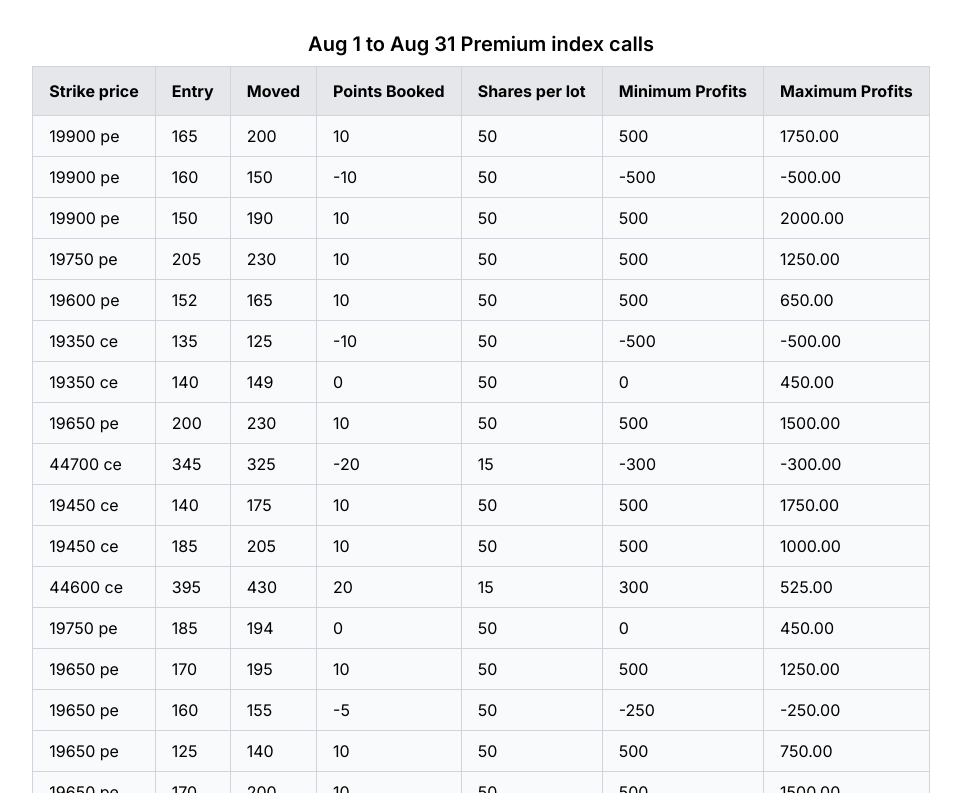
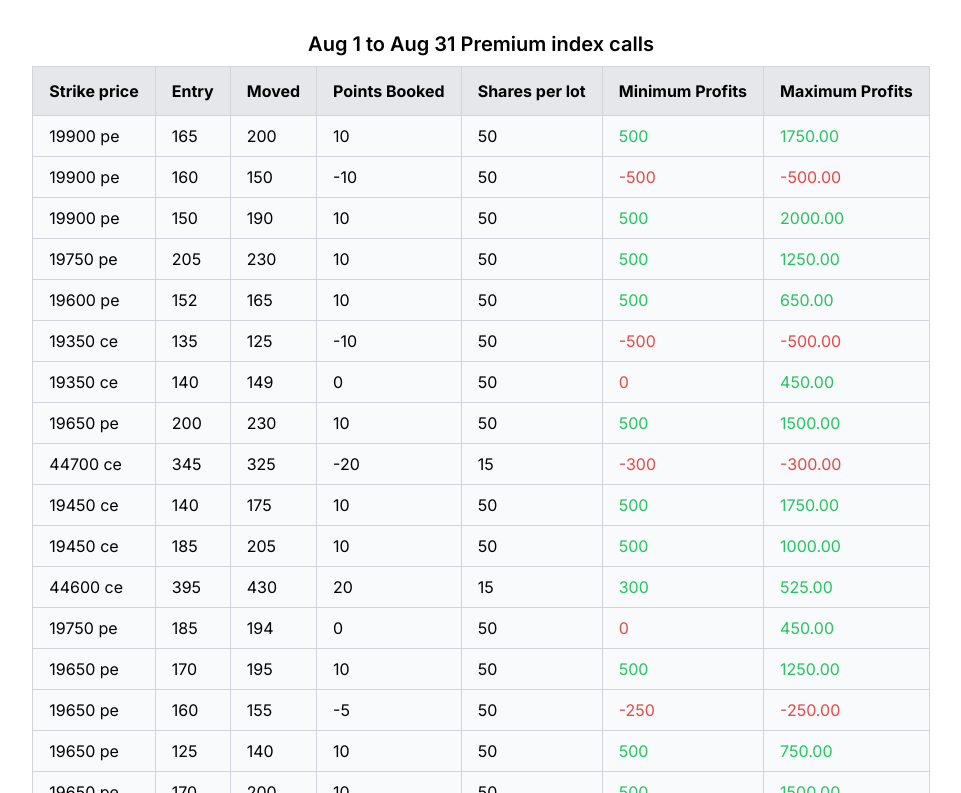
Before and after one commit to Paddyislw/begin-trader, a Next.js app: page /testimonial in a window 1280 px wide. Shown: the part 1187-1980 px from the top of the page, without its empty margins (159-1120 px from the left). Built offline with nearby package versions, Linux system fonts and the light colour scheme.

Commit message:
added green and red color for negative and positive values

```diff
--- a/components/excelTable/ExcelTable.jsx
+++ b/components/excelTable/ExcelTable.jsx
@@ -41,10 +41,10 @@ console.log('data..........',data)
               <td className="border border-gray-300 px-4 py-2 sm:px-2 mb:text-sm mb:px-1">
                 {item?.["Shares per lot"]}
               </td>
-              <td className="border border-gray-300 px-4 py-2 sm:px-2 mb:text-sm mb:px-1">
+              <td className={`border border-gray-300 px-4 py-2 sm:px-2 mb:text-sm mb:px-1 ${item?.["Minimum Profits"]>0?'text-green-500':'text-red-500'}`}>
                 {item?.["Minimum Profits"]}
               </td>
-              <td className="border border-gray-300 px-4 py-2 sm:px-2 mb:text-sm mb:px-1">
+              <td className={`border border-gray-300 px-4 py-2 sm:px-2 mb:text-sm mb:px-1 ${item?.["Maximum Profits"]>0?'text-green-500':'text-red-500'}`}>
                 {item?.["Maximum Profits"]?.toFixed(2)}
               </td>
               {/* <td
```
